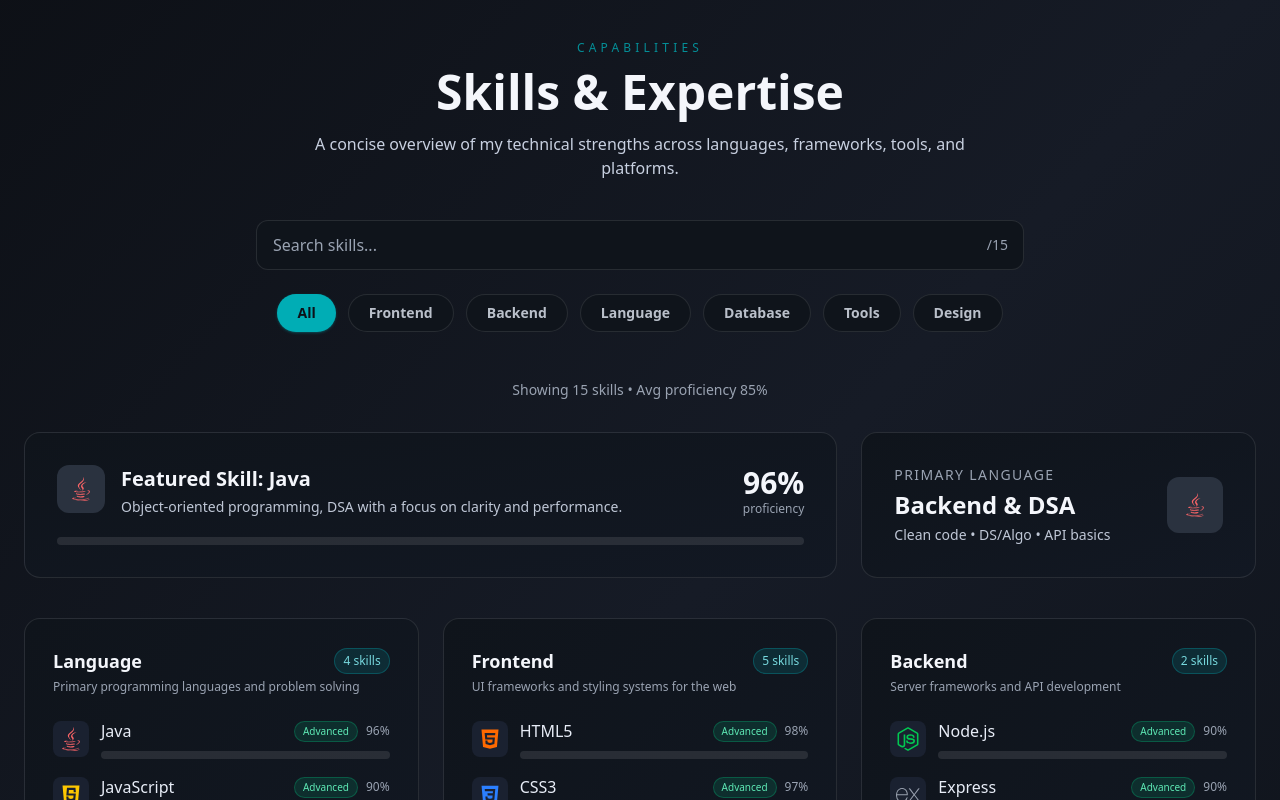
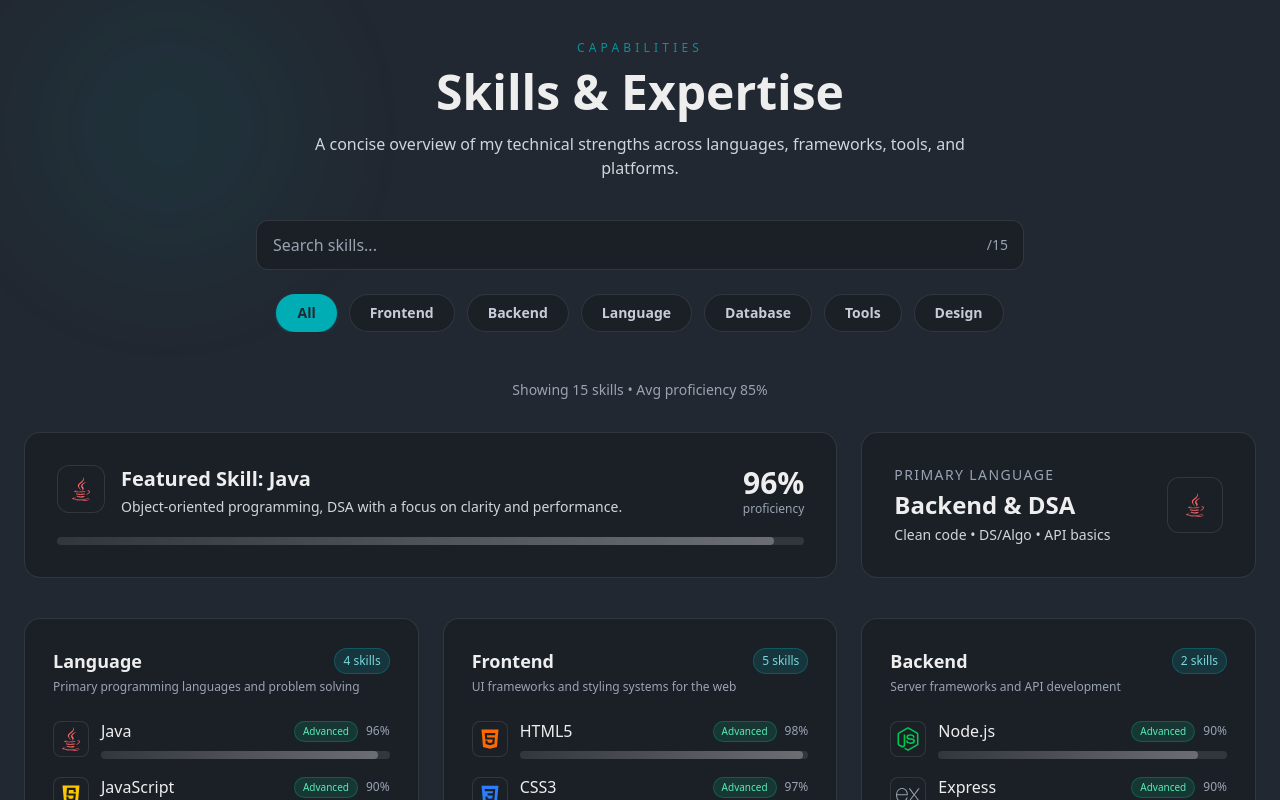
Before and after one commit to MsrSahil/Portfolio, a React (Vite) app: page / in a window 1280 px wide. Shown: the part 1640-2440 px from the top of the page. Built offline with nearby package versions, Linux system fonts and the light colour scheme.

Commit message:
feat: Add background gradient blobs to multiple sections for enhanced visual appeal; update Skills component with improved layout and performance optimizations

```diff
--- a/src/index.css
+++ b/src/index.css
@@ -3,6 +3,48 @@
 html {
   scroll-behavior: smooth;
 }
+/* Hide scrollbars but keep scroll functionality */
+.no-scrollbar {
+  -ms-overflow-style: none; /* IE and Edge */
+  scrollbar-width: none; /* Firefox */
+}
+.no-scrollbar::-webkit-scrollbar {
+  display: none; /* Chrome, Safari, Opera */
+}
+/* Subtle utilities for Skills section */
+@keyframes shimmer {
+  0% { background-position: -200% 0; }
+  100% { background-position: 200% 0; }
+}
+
+/* Apply to the colored progress fill; animation triggers on parent .group hover/focus */
+.progress-shimmer {
+  background-image: linear-gradient(90deg, rgba(255,255,255,0) 0%, rgba(255,255,255,0.28) 50%, rgba(255,255,255,0) 100%);
+  background-size: 200% 100%;
+}
+.group:hover .progress-shimmer,
+.group:focus-within .progress-shimmer {
+  animation: shimmer 2.2s linear infinite;
+}
+@media (prefers-reduced-motion: reduce) {
+  .group:hover .progress-shimmer,
+  .group:focus-within .progress-shimmer { animation: none; }
+}
+
+/* Decorative background for Skills section */
+.skills-bg-grid {
+  position: absolute;
+  inset: 0;
+  pointer-events: none;
+  background-image:
+    radial-gradient(60% 50% at 50% -10%, rgba(0,173,181,0.10), transparent 60%),
+    radial-gradient(60% 50% at 50% 110%, rgba(0,173,181,0.08), transparent 60%),
+    linear-gradient(to right, rgba(255,255,255,0.06) 1px, transparent 1px),
+    linear-gradient(to bottom, rgba(255,255,255,0.06) 1px, transparent 1px);
+  background-size: auto, auto, 40px 40px, 40px 40px;
+  opacity: 0.25;
+}
+
 /* Swiper Navigation Arrows Customization */
 .swiper-button-next,
 .swiper-button-prev {
--- a/src/pages/About.jsx
+++ b/src/pages/About.jsx
@@ -25,6 +25,11 @@ const About = () => {
       id="about"
       className="relative flex flex-col justify-center items-center w-full min-h-screen bg-gradient-to-br from-[#222831] via-[#2C313A] to-[#1B2025] px-6 pt-24 md:pt-0 pb-16 overflow-hidden"
     >
+      {/* Background gradient blobs similar to Hero */}
+      <div className="absolute inset-0 z-0" aria-hidden>
+        <div className="absolute top-6 left-6 w-40 h-40 sm:w-72 sm:h-72 bg-[#00ADB5]/10 rounded-full blur-3xl animate-pulse" />
+        <div className="absolute bottom-6 right-6 w-64 h-64 sm:w-96 sm:h-96 bg-[#EEEEEE]/5 rounded-full blur-3xl animate-pulse animation-delay-3000" />
+      </div>
       <div className="max-w-6xl mx-auto relative z-10">
         <motion.div
           className="mb-10 text-center"
--- a/src/pages/Education.jsx
+++ b/src/pages/Education.jsx
@@ -88,6 +88,11 @@ const Education = () => {
 
   return (
     <section id="education" className="relative w-full min-h-screen py-20 px-6 bg-gradient-to-tr from-[#1B2025] via-[#222831] to-[#2C313A] overflow-hidden">
+      {/* Background gradient blobs like Hero */}
+      <div className="absolute inset-0 z-0" aria-hidden>
+        <div className="absolute top-8 left-8 w-40 h-40 sm:w-72 sm:h-72 bg-[#00ADB5]/10 rounded-full blur-3xl animate-pulse" />
+        <div className="absolute bottom-8 right-8 w-64 h-64 sm:w-96 sm:h-96 bg-[#EEEEEE]/5 rounded-full blur-3xl animate-pulse animation-delay-3000" />
+      </div>
       <div className="max-w-7xl mx-auto relative z-10">
         <motion.div
           initial={{ opacity: 0, y: -30 }} whileInView={{ opacity: 1, y: 0 }} viewport={{ once: true }} transition={{ duration: 0.8 }}
--- a/src/pages/Hero.jsx
+++ b/src/pages/Hero.jsx
@@ -86,7 +86,7 @@ const Hero = () => {
               alt="Mohd Swahil Rahmani"
               className="w-full h-full object-cover"
               loading="eager"
-              fetchpriority="high"
+              fetchPriority="high"
               sizes="(min-width: 768px) 20vw, 60vw"
             />
           </div>
--- a/src/pages/Skills.jsx
+++ b/src/pages/Skills.jsx
@@ -32,7 +32,7 @@ const ProgressBar = ({ value, color, label }) => {
           aria-valuenow={pct}
           aria-valuemin={0}
           aria-valuemax={100}
-          className={`h-2 ${color.replace("text-", "bg-")} rounded-full`}
+          className={`h-2 ${color.replace("text-", "bg-")} rounded-full progress-shimmer`}
           initial={{ width: 0 }}
           whileInView={{ width: `${pct}%` }}
           viewport={{ once: true }}
@@ -103,8 +103,13 @@ const Skills = () => {
   };
 
   return (
-    <section id="skills" className="relative w-full min-h-screen bg-gradient-to-br from-[#0d1016] via-[#161b26] to-[#0e1219] py-20 px-6">
-      <div className="max-w-7xl mx-auto">
+    <section id="skills" className="relative w-full min-h-screen bg-[#222831] py-20 px-6 overflow-hidden">
+      {/* Background gradient blobs similar to Hero */}
+      <div className="absolute inset-0 z-0" aria-hidden>
+        <div className="absolute top-6 left-6 w-40 h-40 sm:w-72 sm:h-72 bg-[#00ADB5]/10 rounded-full blur-3xl animate-pulse" />
+        <div className="absolute bottom-6 right-6 w-64 h-64 sm:w-96 sm:h-96 bg-[#EEEEEE]/5 rounded-full blur-3xl animate-pulse animation-delay-3000" />
+      </div>
+      <div className="relative z-10 max-w-7xl mx-auto">
         {/* Header */}
         <motion.div
           className="mb-10 text-center"
@@ -114,8 +119,8 @@ const Skills = () => {
           transition={{ duration: 0.5 }}
         >
           <p className="uppercase tracking-[0.35em] text-xs text-[#00ADB5]/80 mb-3">Capabilities</p>
-          <h2 className="text-4xl md:text-5xl font-extrabold text-[#F4F6FB]">Skills & Expertise</h2>
-          <p className="mt-4 text-[#C8D0E0] max-w-2xl mx-auto">A concise overview of my technical strengths across languages, frameworks, tools, and platforms.</p>
+          <h2 className="text-4xl md:text-5xl font-extrabold text-[#EEEEEE]">Skills & Expertise</h2>
+          <p className="mt-4 text-gray-300 max-w-2xl mx-auto">A concise overview of my technical strengths across languages, frameworks, tools, and platforms.</p>
         </motion.div>
 
         {/* Search + Filters */}
@@ -128,7 +133,7 @@ const Skills = () => {
               value={query}
               onChange={(e) => setQuery(e.target.value)}
               placeholder="Search skills..."
-              className="w-full rounded-xl bg-[#0f141b] border border-white/10 focus-visible:outline-none focus-visible:ring-2 focus-visible:ring-[#00ADB5] text-[#E5EBF6] placeholder:text-[#9AA3B2] px-4 py-3"
+              className="w-full rounded-xl bg-[#1b2027] border border-white/10 focus-visible:outline-none focus-visible:ring-2 focus-visible:ring-[#00ADB5] text-[#E5EBF6] placeholder:text-[#9AA3B2] px-4 py-3"
             />
             <div className="pointer-events-none absolute right-4 top-1/2 -translate-y-1/2 text-[#9AA3B2] text-sm">/{totalShown}</div>
           </div>
@@ -138,7 +143,7 @@ const Skills = () => {
         <div
           role="tablist"
           aria-label="Skill filters"
-          className="flex flex-wrap justify-center gap-3 mb-12"
+          className="relative flex flex-nowrap sm:flex-wrap justify-start sm:justify-center gap-2 sm:gap-3 mb-12 overflow-x-auto px-1 snap-x snap-mandatory"
           onKeyDown={(e) => {
             // Arrow navigation between filter tabs
             const idx = categories.indexOf(selectedCategory);
@@ -148,6 +153,10 @@ const Skills = () => {
             } else if (e.key === "ArrowLeft") {
               const prev = categories[(idx - 1 + categories.length) % categories.length];
               setSelectedCategory(prev);
+            } else if (e.key === "Home") {
+              setSelectedCategory(categories[0]);
+            } else if (e.key === "End") {
+              setSelectedCategory(categories[categories.length - 1]);
             }
           }}
         >
@@ -160,16 +169,19 @@ const Skills = () => {
                 aria-selected={active}
                 tabIndex={0}
                 onClick={() => setSelectedCategory(cat)}
-                className={`px-5 py-2 rounded-full text-sm font-semibold transition-colors focus:outline-none focus-visible:ring-2 focus-visible:ring-[#00ADB5] focus-visible:ring-offset-0 ${
+                className={`inline-flex items-center justify-center px-4 sm:px-5 py-2 rounded-full text-xs sm:text-sm font-semibold whitespace-nowrap shrink-0 snap-start border transition-colors focus:outline-none focus-visible:ring-2 focus-visible:ring-[#00ADB5] focus-visible:ring-offset-2 focus-visible:ring-offset-[#222831] ${
                   active
-                    ? "bg-[#00ADB5] text-[#0d1118] shadow shadow-[#00ADB5]/30"
-                    : "bg-[#0f141b] text-[#E5EBF6]/80 border border-white/10 hover:border-[#00ADB5]/50"
+                    ? "bg-[#00ADB5] text-[#222831] border-transparent shadow shadow-[#00ADB5]/30"
+                    : "bg-[#1b2027] text-[#E5EBF6]/85 border-white/10 hover:border-[#00ADB5]/50 hover:text-white"
                 }`}
               >
                 {cat}
               </button>
             );
           })}
+          {/* Gradient edge fades for horizontal scroll on mobile */}
+          <span aria-hidden className="pointer-events-none absolute left-0 top-0 h-full w-6 bg-gradient-to-r from-[#222831] to-transparent sm:hidden" />
+          <span aria-hidden className="pointer-events-none absolute right-0 top-0 h-full w-6 bg-gradient-to-l from-[#222831] to-transparent sm:hidden" />
         </div>
 
         {/* Result stats */}
@@ -187,34 +199,34 @@ const Skills = () => {
             transition={{ duration: 0.4 }}
             className="mb-10 grid grid-cols-1 lg:grid-cols-3 gap-6"
           >
-            <div className="lg:col-span-2 rounded-2xl bg-gradient-to-br from-[#0f141b] to-[#121823] border border-white/10 p-6 md:p-8 hover:border-[#00ADB5]/30 transition-colors">
-              <div className="flex items-start gap-4">
-                <div className="shrink-0 w-12 h-12 rounded-xl bg-[#2a323f] flex items-center justify-center text-red-400 text-2xl">
+            <motion.div whileHover={{ y: -2 }} transition={{ type: "spring", stiffness: 300, damping: 24 }} className="lg:col-span-2 rounded-2xl bg-[#1b2027] border border-white/10 p-6 md:p-8 hover:border-[#00ADB5]/30 transition-colors shadow-[0_0_0_0_rgba(0,0,0,0)] hover:shadow-[0_0_0_1px_rgba(0,173,181,0.25)]">
+              <div className="flex flex-col sm:flex-row items-start gap-3 sm:gap-4">
+                <div className="shrink-0 w-12 h-12 rounded-xl bg-[#1b2027] border border-white/10 flex items-center justify-center text-red-400 text-2xl">
                   <FaJava />
                 </div>
                 <div className="flex-1">
-                  <h3 className="text-[#F4F6FB] font-bold text-xl">Featured Skill: Java</h3>
-                  <p className="text-[#BFC7D6] mt-1 text-sm">Object-oriented programming, DSA with a focus on clarity and performance.</p>
+                  <h3 className="text-[#EEEEEE] font-bold text-xl">Featured Skill: Java</h3>
+                  <p className="text-gray-300 mt-1 text-sm">Object-oriented programming, DSA with a focus on clarity and performance.</p>
                 </div>
-                <div className="text-right">
-                  <div className="text-3xl font-extrabold text-[#F4F6FB]">{featured.value}%</div>
+                <div className="text-left sm:text-right mt-3 sm:mt-0 sm:ml-auto">
+                  <div className="text-3xl font-extrabold text-[#EEEEEE]">{featured.value}%</div>
                   <div className="text-xs text-[#9AA3B2]">proficiency</div>
                 </div>
               </div>
               <div className="mt-5">
                 <ProgressBar value={featured.value} color={featured.color} label="Java" />
               </div>
-            </div>
-            <div className="rounded-2xl bg-gradient-to-br from-[#0f141b] to-[#121823] border border-white/10 p-6 md:p-8 flex items-center justify-between hover:border-[#00ADB5]/30 transition-colors">
+            </motion.div>
+            <motion.div whileHover={{ y: -2 }} transition={{ type: "spring", stiffness: 300, damping: 24 }} className="rounded-2xl bg-[#1b2027] border border-white/10 p-6 md:p-8 flex items-center justify-between hover:border-[#00ADB5]/30 transition-colors shadow-[0_0_0_0_rgba(0,0,0,0)] hover:shadow-[0_0_0_1px_rgba(0,173,181,0.25)]">
               <div>
                 <div className="text-sm uppercase tracking-widest text-[#9AA3B2] mb-1">Primary Language</div>
-                <div className="text-2xl font-bold text-[#F4F6FB]">Backend & DSA</div>
-                <div className="text-sm text-[#BFC7D6] mt-1">Clean code • DS/Algo • API basics</div>
+                <div className="text-2xl font-bold text-[#EEEEEE]">Backend & DSA</div>
+                <div className="text-sm text-gray-300 mt-1">Clean code • DS/Algo • API basics</div>
               </div>
-              <div className="w-14 h-14 rounded-xl bg-[#2a323f] flex items-center justify-center text-red-400 text-2xl">
+              <div className="w-14 h-14 rounded-xl bg-[#1b2027] border border-white/10 flex items-center justify-center text-red-400 text-2xl">
                 <FaJava />
               </div>
-            </div>
+            </motion.div>
           </motion.div>
         )}
 
@@ -227,10 +239,11 @@ const Skills = () => {
               whileInView={{ opacity: 1, y: 0 }}
               viewport={{ once: true }}
               transition={{ duration: 0.4, delay: ci * 0.05 }}
-              className="h-full flex flex-col rounded-2xl bg-gradient-to-br from-[#0f141b] to-[#121823] border border-white/10 p-6 md:p-7 hover:border-[#00ADB5]/30 transition-colors"
+              whileHover={{ y: -3, transition: { type: "spring", stiffness: 300, damping: 24 } }}
+              className="h-full flex flex-col rounded-2xl bg-[#1b2027] border border-white/10 p-6 md:p-7 hover:border-[#00ADB5]/30 transition-colors shadow-[0_0_0_0_rgba(0,0,0,0)] hover:shadow-[0_0_0_1px_rgba(0,173,181,0.25)]"
             >
               <div className="flex items-center justify-between mb-1">
-                <h4 className="text-[#F4F6FB] font-semibold text-lg">{category}</h4>
+                <h4 className="text-[#EEEEEE] font-semibold text-lg">{category}</h4>
                 <span className="text-xs px-2 py-1 rounded-full bg-[#00ADB5]/15 text-[#77d8dd] border border-[#00ADB5]/30">{items.length} skills</span>
               </div>
               {category !== "All" && (
@@ -240,12 +253,12 @@ const Skills = () => {
                 {items.map((s) => (
                   <li key={s.name} className="group">
                     <div className="flex items-center gap-3">
-                      <div className={`w-9 h-9 rounded-lg bg-[#1a2130] flex items-center justify-center ${s.color}`}>
+                      <div className={`w-9 h-9 rounded-lg bg-[#1b2027] border border-white/10 flex items-center justify-center ${s.color}`}>
                         {s.icon}
                       </div>
                       <div className="flex-1 min-w-0">
-                        <div className="flex items-center justify-between">
-                          <span className="text-[#E8EDF7] font-medium">{s.name}</span>
+                        <div className="flex flex-col sm:flex-row items-start sm:items-center justify-between gap-1">
+                          <span className="text-[#EEEEEE] font-medium">{s.name}</span>
                           <span className="flex items-center gap-2">
                             <span className={`text-[10px] px-2 py-0.5 rounded-full border ${levelFor(s.value).cls}`}>{levelFor(s.value).label}</span>
                             <span className="text-[#9AA3B2] text-xs">{s.value}%</span>
```
Also changed, not shown: src/pages/Contact.jsx (+7 -2 lines), src/pages/Projects.jsx (+6 -1 lines).
